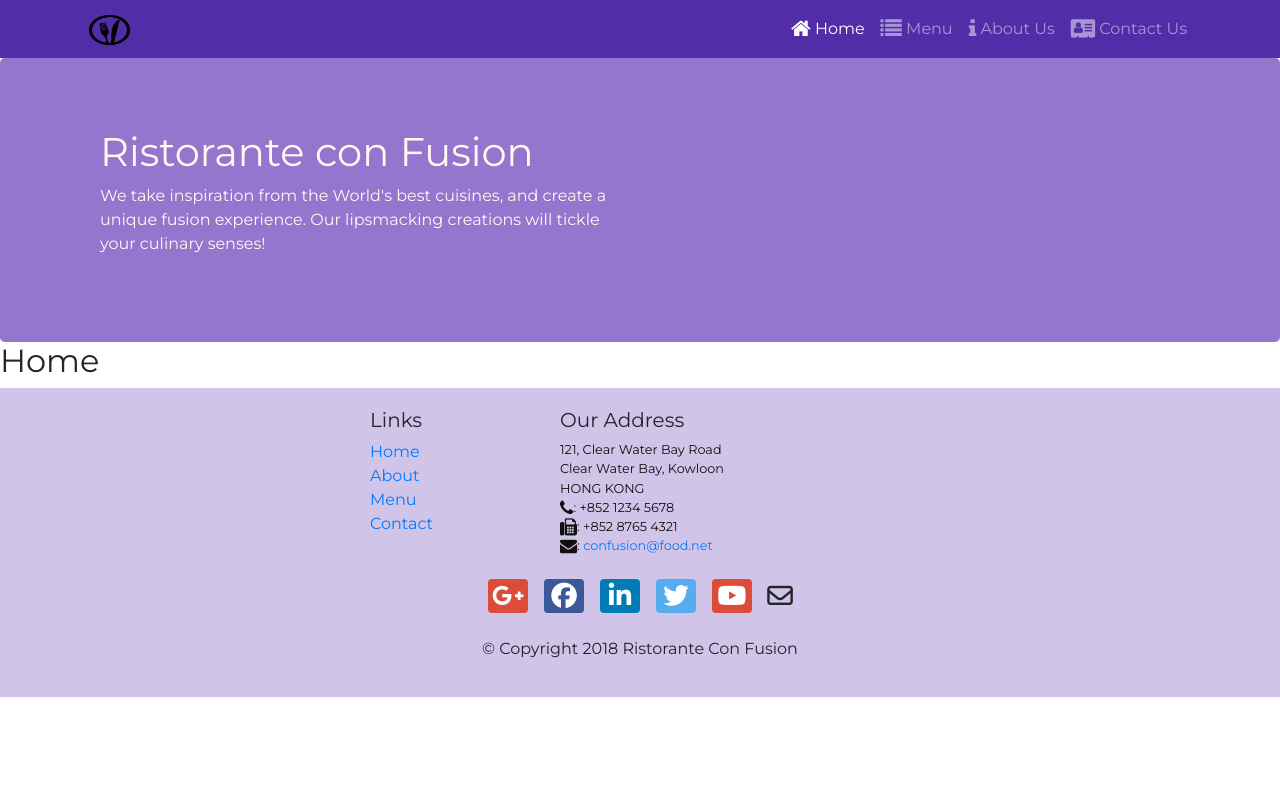
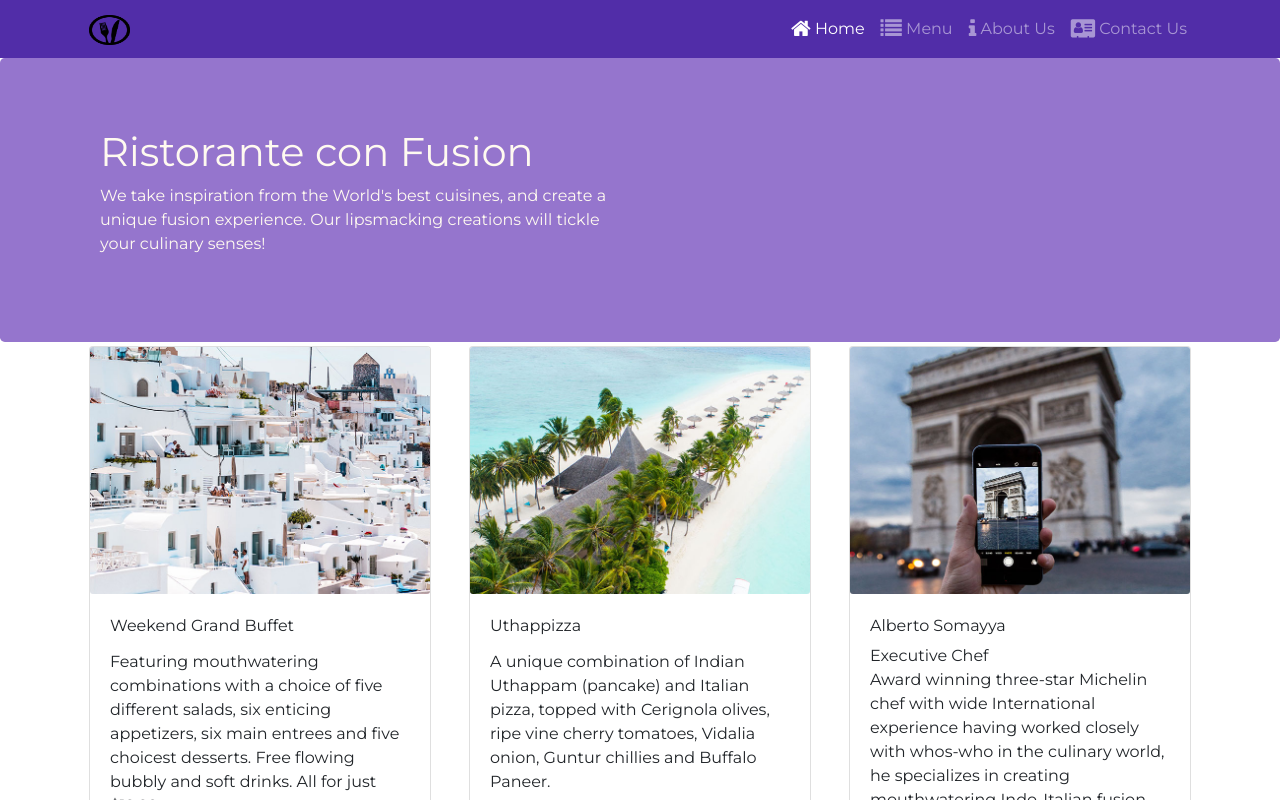
Before and after one commit to Derryl999/Internship, a React (Create React App) app: page /home in a window 1280 px wide. Shown: the top 800 px of the page. Built offline with nearby package versions, Linux system fonts and the light colour scheme.

Commit message:
single page application

```diff
--- a/src/components/HomeComponent.js
+++ b/src/components/HomeComponent.js
@@ -1,10 +1,84 @@
-import React from 'react'
+ /*import React from "react";
+import {
+  Media,
+  Card,
+  CardBody,
+  CardImg,
+  CardImgOverlay,
+  CardText,
+  CardTitle,
+  CardSubtitle,
+} from "reactstrap";
 
-function Home(){
+function RenderCard({ item }) {
+  return (
+    <Card>
+      <CardImg width="100%" src={item.image} alt={item.name} />
+      <CardBody>
+        <CardTitle>{item.name}</CardTitle>
+        {item.designation?<CardSubtitle>{item.designation}</CardSubtitle>:null}
+        <CardText>{item.description}</CardText>
+      </CardBody>
+    </Card>
+  );
+}
+
+function Home(props) {
+    console.log('promo',props.promotion);
+  return (
+    <div className="container">
+      <div className="row align-items-start">
+        <div className="col-12 col-md m-1">
+          <RenderCard item={props.dish} />
+        </div>
+        <div className="col-12 col-md m-1">
+          <RenderCard item={props.promotion} />
+        </div>
+        <div className="col-12 col-md m-1">
+          <RenderCard item={props.leader} />
+        </div>
+      </div>
+    </div>
+  );
+}
+export default Home; */
+
+
+import React from 'react';
+import { Card, CardImg, CardText, CardBody,
+    CardTitle, CardSubtitle} from 'reactstrap';
+
+function RenderCard({item}) {
+    console.log(item);
     return(
-        <div>
-            <h2>Home</h2>
+        <Card>
+            <CardImg src={item.image} alt={item.name} />
+            <CardBody>
+            <CardTitle>{item.name}</CardTitle>
+            {item.designation ? <CardSubtitle>{item.designation}</CardSubtitle> : null }
+            <CardText>{item.description}</CardText>
+            </CardBody>
+        </Card>
+    );
+
+}
+
+function Home(props) {
+    return(
+        <div className="container">
+            <div className="row align-items-start">
+                <div className="col-12 col-md m-1">
+                    <RenderCard item={props.promotion} />
+                </div>
+                <div className="col-12 col-md m-1">
+                    <RenderCard item={props.dish} />
+                </div>
+                <div className="col-12 col-md m-1">
+                    <RenderCard item={props.leader} />
+                </div>
+            </div>
         </div>
-    )
+    );
 }
-export default Home
+
+export default Home;
--- a/src/components/MainComponent.js
+++ b/src/components/MainComponent.js
@@ -33,7 +33,19 @@ class Main extends Component {
     console.log("main component componentDidUpdate");
   }
 
+
+
   render() {
+    const HomePage=()=>{
+      return (
+        <Home
+        dish={this.state.dishes.filter((dish)=>dish.featured)[0]}
+        promotion={this.state.promotions.filter((promo)=>promo.featured)[0]}
+        leader={this.state.leaders.filter((leader)=>leader.featured)[0]}
+
+        />
+      )
+    }
     console.log("main component render");
     // console.log(this.state.selectedDish)
     return (
@@ -52,7 +64,7 @@ class Main extends Component {
         />
         </div> */}
         <Switch>
-          <Route path="/home" component={Home} />
+          <Route path="/home" component={HomePage} />
           <Route
             exact
             path="/menu"
--- a/src/components/layout/navbar/Navbar.js
+++ b/src/components/layout/navbar/Navbar.js
@@ -120,7 +120,7 @@ class NavbarComponent extends Component {
 
                 {MenuItems.map((item, index) => {
                   return (
-                    <NavItem>
+                    <NavItem key={index}>
                       <NavLink className="nav-link" to={item.url}>
                         <span className={item.logo}></span>
                         {item.title}
--- a/src/shared/Leaders.js
+++ b/src/shared/Leaders.js
@@ -2,7 +2,7 @@ export const LEADERS = [
     {
       id: 0,
       name: 'Peter Pan',
-      image: '/assets/images/alberto.png',
+      image: '/assets/images/destination_1.jpg',
       designation: 'Chief Epicurious Officer',
       abbr: 'CEO',
       featured: false,
@@ -11,7 +11,7 @@ export const LEADERS = [
     {
       id: 1,
       name: 'Dhanasekaran Witherspoon',
-      image: '/assets/images/alberto.png',
+      image: '/assets/images/destination_2.jpg',
       designation: 'Chief Food Officer',
       abbr: 'CFO',
         featured: false,
@@ -20,7 +20,7 @@ export const LEADERS = [
     {
       id: 2,
       name: 'Agumbe Tang',
-      image: '/assets/images/alberto.png',
+      image: '/assets/images/destination_3.jpg',
       designation: 'Chief Taste Officer',
       abbr: 'CTO',
         featured: false,
@@ -29,7 +29,7 @@ export const LEADERS = [
     {
       id: 3,
       name: 'Alberto Somayya',
-      image: '/assets/images/alberto.png',
+      image: '/assets/images/destination_4.jpg',
       designation: 'Executive Chef',
       abbr: 'EC',
       featured: true,
--- a/src/shared/Promotions.js
+++ b/src/shared/Promotions.js
@@ -2,7 +2,7 @@ export const PROMOTIONS = [
     {
       id: 0,
       name: 'Weekend Grand Buffet',
-      image: '/assets/images/buffet.png',
+      image: '/assets/images/destination_6.jpg',
       label: 'New',
       price: '19.99',
       featured: true,
```
